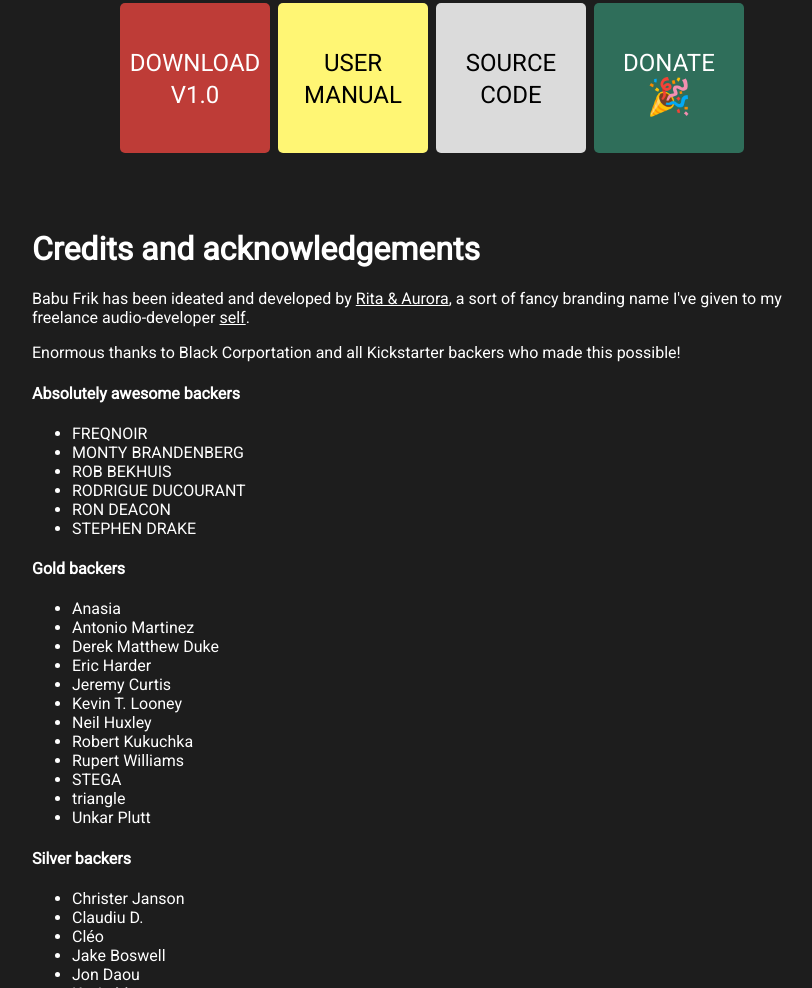
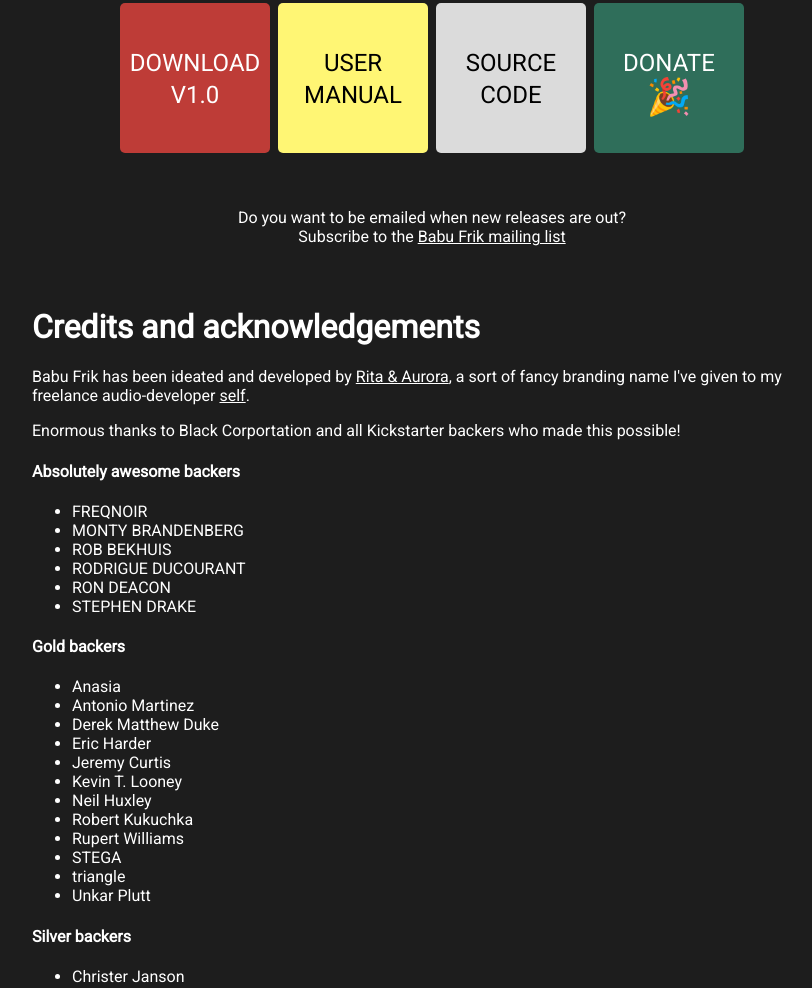
Before and after one commit to RitaAndAurora/kijimi-babu-frik, a plain HTML site: page docs/index.html in a window 1280 px wide. Shown: the part 2407-3395 px from the top of the page, without its empty margins (208-1020 px from the left). Drawn offline with Linux system fonts and the light colour scheme.

Commit message:
Add links to the mailing list to website and readme

```diff
--- a/docs/index.html
+++ b/docs/index.html
@@ -338,6 +338,10 @@
 		<a href="donate.html" class="btn donate-btn" style="text-decoration: none;">Donate<br><span style="font-size:150%;line-height: 0px;vertical-align: middle;">&#127881;</span></a>
 	</div>
 
+	<div style="padding: 20px; max-width: 800px;margin:auto;text-align: center;">
+		Do you want to be emailed when new releases are out? <br>Subscribe to the <a href="https://groups.google.com/g/kijimi-babu-frik/">Babu Frik mailing list</a>
+	</div>
+
 	<div style="padding: 20px; max-width: 800px;margin:auto;">
 		<h1>Credits and acknowledgements</h1>
 		<p>Babu Frik has been ideated and developed by <a href="https://ritaandaurora.github.io">Rita & Aurora</a>, a sort of fancy branding name I've given to my
```
Also changed, not shown: 1 other file.
